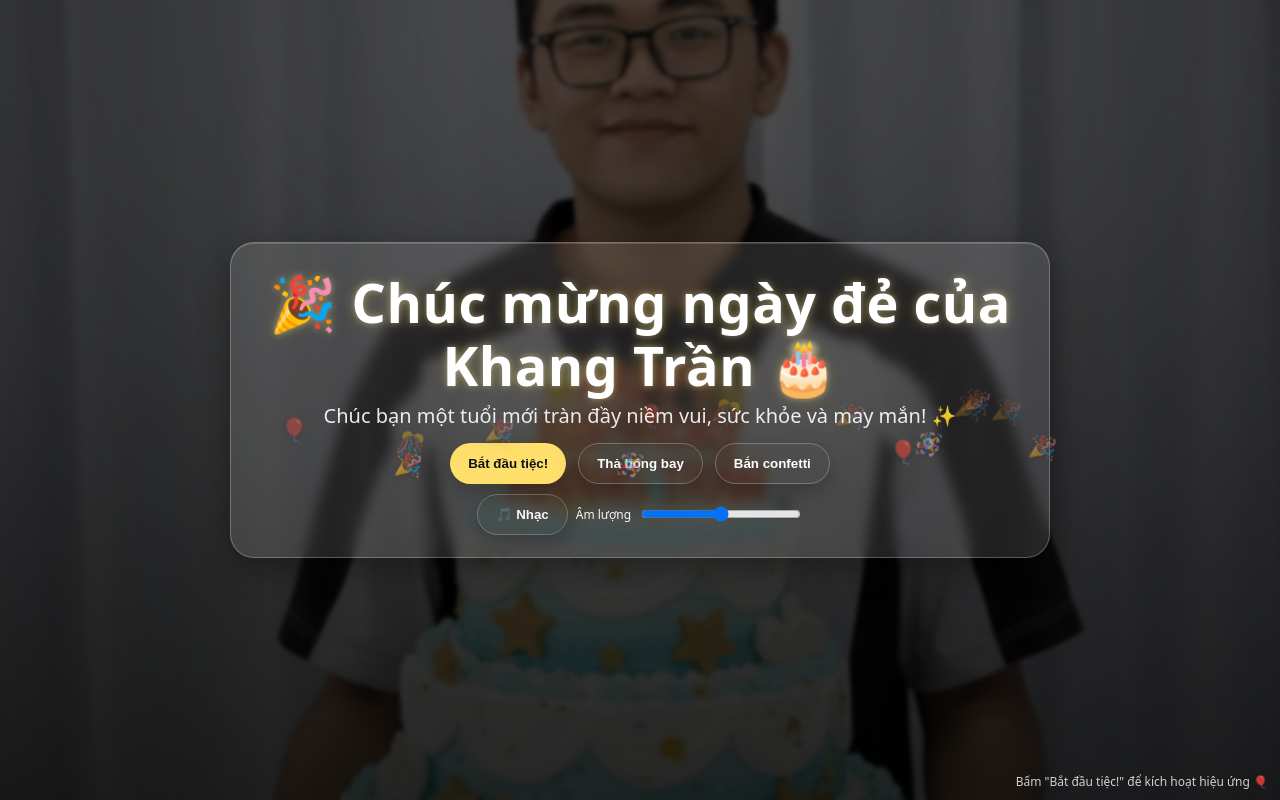
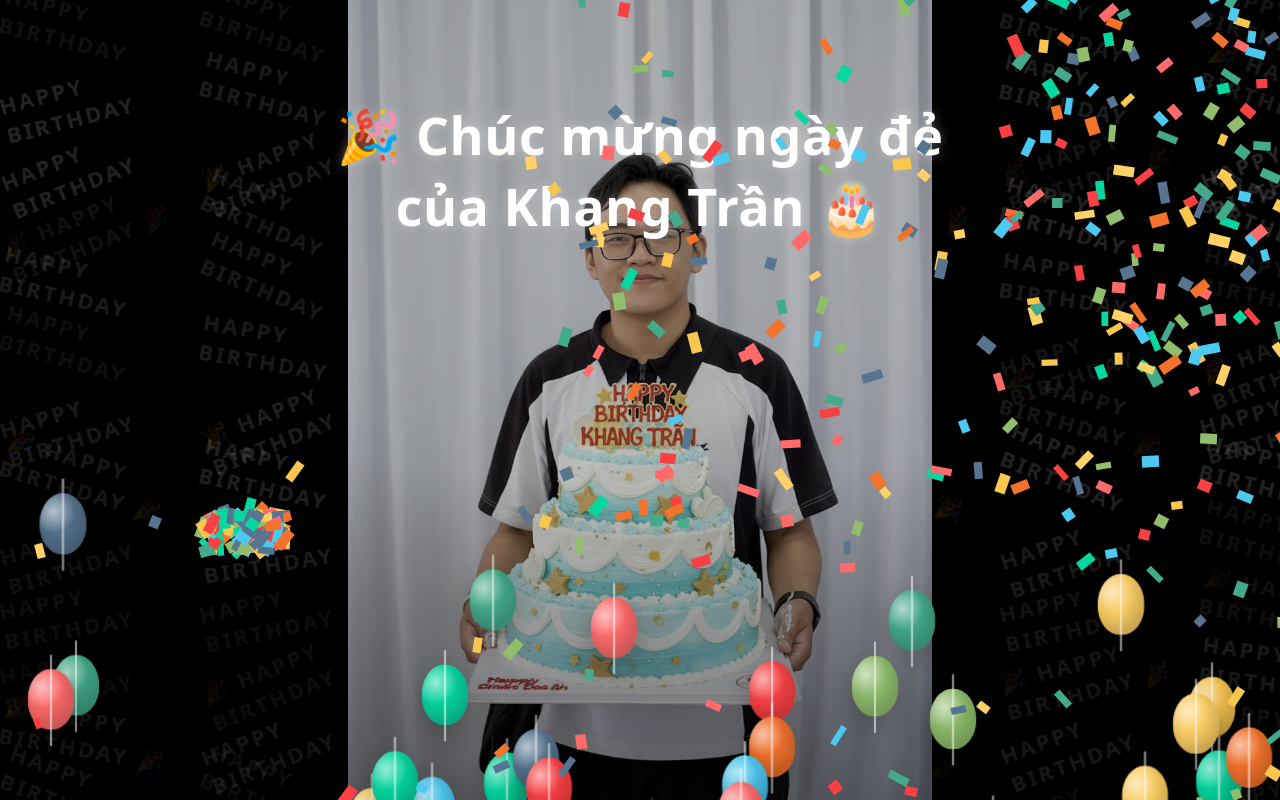
Before and after one commit to Ajahamana/Ajahamana.github.io, a plain HTML site: page index.html in a window 1280 px wide. Drawn offline with Linux system fonts and the light colour scheme.

Commit message:
Update index.html

```diff
--- a/index.html
+++ b/index.html
@@ -3,260 +3,145 @@
 <head>
   <meta charset="utf-8" />
   <meta name="viewport" content="width=device-width, initial-scale=1" />
-  <title>Chúc mừng ngày đẻ 🎉</title>
-  <meta name="description" content="Trang chúc mừng sinh nhật với hiệu ứng confetti, bóng bay và nền img.png" />
+  <title>Happy Birthday ✨</title>
+  <meta name="description" content="Trang sinh nhật tự động: confetti, bóng bay, nền img.png, lấp phần trống bằng chữ HAPPY BIRTHDAY và phát nhạc YouTube." />
   <link rel="preload" as="image" href="img.png">
   <style>
     :root{
-      --backdrop: rgba(0,0,0,.45);
-      --card: rgba(255,255,255,.12);
-      --card-border: rgba(255,255,255,.25);
-      --text: #fff;
-      --accent: #ffd54f;
+      --text:#fff;
+      --tint: rgba(0,0,0,.25);
+      --vignette: radial-gradient(120% 100% at 50% 10%, rgba(0,0,0,0) 50%, rgba(0,0,0,.45) 100%);
     }
-
     *{box-sizing:border-box}
     html,body{height:100%}
-    body{
-      margin:0; font-family: system-ui, -apple-system, Segoe UI, Roboto, Helvetica, Arial, "Apple Color Emoji", "Segoe UI Emoji";
-      color:var(--text); overflow:hidden;
-      background:#111;
-    }
+    body{margin:0; background:#000; color:var(--text); overflow:hidden; font-family: system-ui, -apple-system, Segoe UI, Roboto, Helvetica, Arial, "Apple Color Emoji", "Segoe UI Emoji"}
 
-    /* Background Image */
-    .bg::before{
-      content:""; position:fixed; inset:0; z-index:-2;
-      background:url('img.png') center/cover no-repeat fixed;
-      filter: saturate(1.05) brightness(.85);
-      transform: scale(1.02);
-    }
-    /* Soft overlay for readability */
-    .bg::after{
-      content:""; position:fixed; inset:0; z-index:-1;
-      background: radial-gradient(100% 120% at 50% 0%, rgba(0,0,0,0.25), rgba(0,0,0,0.75)), linear-gradient(var(--backdrop), var(--backdrop));
-      backdrop-filter: blur(2px);
-    }
+    /* 1) Bottom layer: dense repeated HAPPY BIRTHDAY pattern to fill khoảng trống */
+    .pattern{ position:fixed; inset:0; z-index:-3; display:grid; grid-template-columns: repeat(auto-fill, 200px); grid-auto-rows: 64px; align-content:stretch; justify-content:stretch; }
+    .pattern span{ display:flex; align-items:center; justify-content:center; font-weight:900; letter-spacing:.12em; font-size:22px; text-transform:uppercase; opacity:.12; user-select:none; pointer-events:none; color:#fff; filter: drop-shadow(0 1px 0 rgba(0,0,0,.4)); }
+    .pattern span:nth-child(odd){ opacity:.1 }
 
-    /* Center Stage */
-    .stage{
-      position:relative; height:100%; width:100%; display:grid; place-items:center; padding:24px;
-    }
-    .card{
-      width:min(820px, 92vw); padding:28px 28px 22px; border-radius:24px;
-      background: var(--card); border:1px solid var(--card-border);
-      box-shadow: 0 10px 30px rgba(0,0,0,.35), inset 0 1px 0 rgba(255,255,255,.15);
-      backdrop-filter: blur(6px) saturate(140%);
-    }
-    .title{
-      margin:0 0 6px; font-weight:800; text-align:center; line-height:1.15;
-      font-size: clamp(28px, 6vw, 54px);
-      letter-spacing:.5px;
-      text-shadow: 0 0 8px rgba(255,255,255,.35), 0 0 24px rgba(255,215,0,.25);
-      animation: glow 2.5s ease-in-out infinite alternate;
-    }
-    @keyframes glow{
-      from{ text-shadow: 0 0 6px rgba(255,255,255,.35), 0 0 14px rgba(255,215,0,.25);}
-      to{   text-shadow: 0 0 16px rgba(255,255,255,.55), 0 0 38px rgba(255,215,0,.45);}
-    }
+    /* 2) Middle layer: background image always fully visible (contain) */
+    .bg-image{ position:fixed; inset:0; z-index:-2; background: center/contain no-repeat url('img.png'); }
 
-    .subtitle{ text-align:center; opacity:.9; margin:0 0 12px; font-size: clamp(16px, 2.6vw, 20px); }
+    /* 3) Soft overlay to boost contrast and make text readable while giữ nguyên toàn vẹn ảnh */
+    .overlay{ position:fixed; inset:0; z-index:-1; background: var(--vignette), linear-gradient(var(--tint), var(--tint)); }
 
-    .cta{
-      margin-top:14px; display:flex; gap:12px; justify-content:center; flex-wrap:wrap;
-    }
-    .btn{
-      appearance:none; border:none; cursor:pointer; padding:12px 18px; border-radius:999px; font-weight:700;
-      color:#111; background:#ffdf6b; box-shadow: 0 8px 22px rgba(0,0,0,.25);
-      transition: transform .12s ease, box-shadow .12s ease, filter .12s ease;
-    }
-    .btn:hover{ transform: translateY(-1px); filter: brightness(1.05); box-shadow: 0 10px 26px rgba(0,0,0,.32); }
-    .btn:active{ transform: translateY(1px) scale(.99); }
-
-    .btn-outline{
-      color:var(--text); background:transparent; border:1px solid var(--card-border);
-    }
-
-    /* Floating emojis on the card header */
-    .floaties{ position:absolute; inset:0; pointer-events:none; }
-    .floaties span{
-      position:absolute; font-size:22px; opacity:.85; filter: drop-shadow(0 2px 4px rgba(0,0,0,.35));
-      animation: drift var(--dur, 8s) linear infinite;
-    }
-    @keyframes drift{
-      0%{ transform: translateY(0) translateX(0) rotate(0deg); opacity: .1; }
-      10%{ opacity:.85 }
-      100%{ transform: translateY(-140px) translateX(var(--dx, 40px)) rotate(20deg); opacity:.05; }
-    }
-
-    /* Confetti Canvas */
-    canvas#confetti{ position:fixed; inset:0; pointer-events:none; z-index:5; }
+    /* Confetti canvas on top */
+    canvas#confetti{ position:fixed; inset:0; z-index:5; pointer-events:none }
 
     /* Balloons */
     .balloon{ position:fixed; bottom:-160px; width:46px; height:60px; border-radius:50% 50% 48% 48%;
       background: radial-gradient(circle at 30% 30%, rgba(255,255,255,.6), rgba(255,255,255,0) 40%), var(--color, #f55);
       box-shadow: inset -6px -10px 16px rgba(0,0,0,.2), 0 10px 30px rgba(0,0,0,.25);
       transform: translateX(-50%);
-      z-index: 3;
+      z-index:3
     }
-    .balloon::after{ content:""; position:absolute; bottom:-16px; left:50%; width:2px; height:90px; background:rgba(255,255,255,.75); transform: translateX(-50%); opacity:.75 }
-    @keyframes floatUp{
-      0%{ transform: translate(-50%, 0) scale(1); opacity:0 }
-      5%{ opacity:1 }
-      100%{ transform: translate(-50%, -110vh) scale(1.05); opacity:.95 }
-    }
+    .balloon::after{ content:""; position:absolute; bottom:-16px; left:50%; width:2px; height:90px; background:rgba(255,255,255,.75); transform: translateX(-50%); opacity:.8 }
+    @keyframes floatUp{ 0%{ transform: translate(-50%, 0) scale(1); opacity:0 } 5%{ opacity:1 } 100%{ transform: translate(-50%, -110vh) scale(1.05); opacity:.95 } }
 
-    /* Footer note */
-    .footer{ position:fixed; bottom:10px; right:12px; font-size:12px; opacity:.8 }
-
-    /* Audio control */
-    .audio{ display:flex; align-items:center; gap:8px; opacity:.95 }
-    .audio input[type="range"]{ width:160px }
-
-    /* Small screens */
-    @media (max-width: 480px){
-      .btn{ padding:10px 14px }
-      .balloon{ width:40px; height:54px }
-    }
+    /* Title watermark (no controls) */
+    .title{ position:fixed; left:50%; top:8%; transform:translateX(-50%); text-align:center; font-weight:800; letter-spacing:.5px; text-shadow:0 0 12px rgba(255,255,255,.35); font-size:clamp(28px,5vw,52px); }
   </style>
 </head>
 <body>
-  <div class="bg" aria-hidden="true"></div>
+  <!-- Dense text layer to fill any letterbox around the contained image -->
+  <div class="pattern" aria-hidden="true" id="pattern"></div>
+
+  <!-- Background image kept entirely visible (contain) -->
+  <div class="bg-image" aria-label="Background image"></div>
+  <div class="overlay" aria-hidden="true"></div>
+
+  <h1 class="title">🎉 Chúc mừng ngày đẻ của Khang Trần 🎂</h1>
+
+  <!-- Effects -->
   <canvas id="confetti"></canvas>
 
-  <div class="stage">
-    <section class="card">
-      <div class="floaties" aria-hidden="true"></div>
-      <h1 class="title">🎉 Chúc mừng <span id="name">ngày đẻ của Khang Trần</span> 🎂</h1>
-      <p class="subtitle" id="tagline">Chúc bạn một tuổi mới tràn đầy niềm vui, sức khỏe và may mắn! ✨</p>
-
-      <div class="cta">
-        <button class="btn" id="partyBtn">Bắt đầu tiệc!</button>
-        <button class="btn btn-outline" id="balloonBtn">Thả bóng bay</button>
-        <button class="btn btn-outline" id="confettiBtn">Bắn confetti</button>
-      </div>
-
-      <div class="cta" style="margin-top:10px">
-        <div class="audio">
-          <button class="btn btn-outline" id="musicBtn" title="Phát/Ngừng nhạc">🎵 Nhạc</button>
-          <label for="vol" style="font-size:12px">Âm lượng</label>
-          <input id="vol" type="range" min="0" max="1" step="0.01" value="0.5">
-        </div>
-      </div>
-    </section>
-  </div>
-
-  <div class="footer">Bấm "Bắt đầu tiệc!" để kích hoạt hiệu ứng 🎈</div>
-
-  <audio id="music" preload="auto">
-    <source src="" type="audio/mpeg">
-  </audio>
+  <!-- Hidden YouTube background player (may be muted by browser autoplay policy) -->
+  <div id="ytbg" style="position:fixed; inset:0; z-index:0; pointer-events:none; opacity:0"></div>
 
 <script>
 (function(){
-  const nameEl = document.getElementById('name');
-  const taglineEl = document.getElementById('tagline');
-  const partyBtn = document.getElementById('partyBtn');
-  const confettiBtn = document.getElementById('confettiBtn');
-  const balloonBtn = document.getElementById('balloonBtn');
-  const musicBtn = document.getElementById('musicBtn');
-  const vol = document.getElementById('vol');
-  const music = document.getElementById('music');
+  // ======== 1) Build dense HAPPY BIRTHDAY pattern grid ========
+  const pattern = document.getElementById('pattern');
+  function fillPattern(){
+    pattern.innerHTML = '';
+    const tileW = 200, tileH = 64;
+    const cols = Math.ceil(innerWidth / tileW) + 2;
+    const rows = Math.ceil(innerHeight / tileH) + 2;
+    pattern.style.gridTemplateColumns = `repeat(${cols}, ${tileW}px)`;
+    pattern.style.gridAutoRows = `${tileH}px`;
+    const words = ['HAPPY BIRTHDAY','HAPPY BIRTHDAY','HAPPY BIRTHDAY','🎉 HAPPY BIRTHDAY 🎉'];
+    for(let r=0;r<rows;r++){
+      for(let c=0;c<cols;c++){
+        const s = document.createElement('span');
+        s.textContent = words[(r+c)%words.length];
+        const rot = (Math.random()<0.5? -1:1) * (8 + Math.random()*15); // nghiêng trái/phải
+        s.style.transform = `rotate(${rot}deg)`;
+        s.style.opacity = (0.08 + Math.random()*0.12).toFixed(2);
+        pattern.appendChild(s);
+      }
+    }
+  }
+  fillPattern();
+  addEventListener('resize', fillPattern);
 
-  // You can set your mp3 URL here (optional)
-  // music.src = 'happy-birthday.mp3';
-
-  // Subtle typewriter effect for the tagline
-  const fullText = taglineEl.textContent;
-  taglineEl.textContent = '';
-  let i = 0; const type = () => { if(i <= fullText.length){ taglineEl.textContent = fullText.slice(0,i++); requestAnimationFrame(type);} }; type();
-
-  // Floaty emojis inside card
-  const floaties = document.querySelector('.floaties');
-  const emojis = ['🎈','🎉','✨','💫','🎊','🪅'];
-  for(let k=0;k<14;k++){
-    const s = document.createElement('span');
-    s.textContent = emojis[Math.floor(Math.random()*emojis.length)];
-    s.style.left = Math.random()*100 + '%';
-    s.style.bottom = (Math.random()*40) + 'px';
-    s.style.setProperty('--dx', (Math.random()*120-60)+'px');
-    s.style.setProperty('--dur', (6 + Math.random()*6) + 's');
-    floaties.appendChild(s);
-  }
-
-  // Confetti setup
-  const confettiCanvas = document.getElementById('confetti');
-  const ctx = confettiCanvas.getContext('2d');
-  let W, H; const resize = () => { W = confettiCanvas.width = innerWidth; H = confettiCanvas.height = innerHeight; }; resize();
+  // ======== 2) Confetti + balloons auto-run ========
+  const canvas = document.getElementById('confetti');
+  const ctx = canvas.getContext('2d');
+  let W,H; function resize(){ W = canvas.width = innerWidth; H = canvas.height = innerHeight; } resize();
   addEventListener('resize', resize);
 
   const COLORS = ['#f94144','#f3722c','#f9c74f','#90be6d','#43aa8b','#577590','#ff6b6b','#ffd166','#06d6a0','#4cc9f0'];
   let pieces = [];
-  function spawnConfetti(count=140, burstX=W/2, burstY=H/3){
+  function burst(count=200, x=W/2, y=H*0.6){
     for(let i=0;i<count;i++){
-      pieces.push({
-        x: burstX + (Math.random()*80-40), y: burstY + (Math.random()*40-20),
-        w: 6 + Math.random()*6, h: 10 + Math.random()*12,
-        color: COLORS[Math.random()*COLORS.length|0],
-        vx: (Math.random()*6 - 3), vy: (Math.random()*-6 - 4),
-        rot: Math.random()*Math.PI, vr: Math.random()*0.2 - 0.1,
-        life: 0, maxLife: 240 + Math.random()*120
-      });
+      pieces.push({ x:x+(Math.random()*80-40), y:y+(Math.random()*40-20), w:6+Math.random()*6, h:10+Math.random()*12,
+        c: COLORS[Math.random()*COLORS.length|0], vx:(Math.random()*6-3), vy:(Math.random()*-6-4), r:Math.random()*3.14, vr:Math.random()*0.2-0.1, l:0, ml:240+Math.random()*160 });
     }
   }
-
   function tick(){
     ctx.clearRect(0,0,W,H);
-    pieces.forEach(p=>{
-      p.vy += 0.08; // gravity
-      p.x += p.vx; p.y += p.vy; p.rot += p.vr; p.life++;
-      if(p.y > H + 40) p.life = p.maxLife; // offscreen
-      ctx.save();
-      ctx.translate(p.x, p.y); ctx.rotate(p.rot);
-      ctx.fillStyle = p.color; ctx.fillRect(-p.w/2, -p.h/2, p.w, p.h);
-      ctx.restore();
-    });
-    pieces = pieces.filter(p=>p.life < p.maxLife);
+    pieces.forEach(p=>{ p.vy+=0.08; p.x+=p.vx; p.y+=p.vy; p.r+=p.vr; p.l++; ctx.save(); ctx.translate(p.x,p.y); ctx.rotate(p.r); ctx.fillStyle=p.c; ctx.fillRect(-p.w/2,-p.h/2,p.w,p.h); ctx.restore(); });
+    pieces = pieces.filter(p=>p.l<p.ml && p.y<H+50);
     requestAnimationFrame(tick);
   }
   tick();
 
-  function randomX(){ return 30 + Math.random()*(innerWidth-60); }
-  function randomColor(){ return COLORS[Math.random()*COLORS.length|0]; }
-
   function spawnBalloon(){
-    const b = document.createElement('div');
-    b.className = 'balloon';
-    b.style.left = randomX() + 'px';
-    b.style.setProperty('--color', randomColor());
-    const dur = 8 + Math.random()*8;
-    b.style.animation = `floatUp ${dur}s linear forwards`;
-    document.body.appendChild(b);
-    b.addEventListener('animationend', ()=> b.remove());
+    const b = document.createElement('div'); b.className='balloon'; b.style.left = (30 + Math.random()*(innerWidth-60)) + 'px';
+    b.style.setProperty('--color', COLORS[Math.random()*COLORS.length|0]);
+    const dur = 8 + Math.random()*10; b.style.animation = `floatUp ${dur}s linear forwards`;
+    document.body.appendChild(b); b.addEventListener('animationend', ()=> b.remove());
   }
 
-  // Button actions
-  partyBtn.addEventListener('click', ()=>{
-    spawnConfetti(220, W/2, H*0.65);
-    for(let n=0;n<14;n++) setTimeout(spawnBalloon, n*180);
-    try{ music.play(); }catch(e){}
-  });
-  confettiBtn.addEventListener('click', ()=> spawnConfetti(160, W*Math.random(), H*(.35+.4*Math.random())));
-  balloonBtn.addEventListener('click', ()=>{ for(let n=0;n<10;n++) setTimeout(spawnBalloon, n*160); });
+  // Auto sequence
+  burst(260);
+  for(let i=0;i<14;i++) setTimeout(spawnBalloon, i*220);
+  // Periodic small bursts
+  setInterval(()=> burst(120, Math.random()*W, H*(.35+.4*Math.random())), 1000);
+  // Periodic balloons
+  setInterval(()=>{ for(let i=0;i<4;i++) setTimeout(spawnBalloon, i*180); }, 1000);
 
-  // Music controls
-  musicBtn.addEventListener('click', ()=>{
-    if(!music.src){
-      alert('Mẹo: đặt file \'happy-birthday.mp3\' cùng thư mục hoặc chỉnh music.src trong script.');
-      return;
-    }
-    if(music.paused) music.play(); else music.pause();
-  });
-  vol.addEventListener('input', ()=> music.volume = +vol.value);
-
-  // Accessibility: space/enter to fire party
-  addEventListener('keydown', (e)=>{
-    if(e.code==='Space' || e.key==='Enter'){ partyBtn.click(); }
-  });
+  // ======== 3) YouTube background music (no UI) ========
+  // NOTE: Trình duyệt có thể chặn autoplay với âm thanh. Mình cố gắng bật tự động; nếu bị chặn, nhạc sẽ tắt/muted cho đến khi có tương tác người dùng.
+  const YT_SRC = 'https://www.youtube.com/iframe_api';
+  const tag = document.createElement('script'); tag.src = YT_SRC; document.head.appendChild(tag);
+  const ytDiv = document.getElementById('ytbg');
+  const params = new URLSearchParams(location.search);
+  const videoId = params.get('videoId') || 'hVZ0-2dU5Yw'; // Bạn có thể thay ID khác nếu muốn
+  window.onYouTubeIframeAPIReady = function(){
+    const player = new YT.Player('ytbg', {
+      width:'100%', height:'100%', videoId,
+      playerVars:{ autoplay:1, controls:0, disablekb:1, fs:0, iv_load_policy:3, modestbranding:1, rel:0, start:0, playsinline:1, loop:1, playlist:videoId },
+      events:{ onReady: (e)=>{
+        // Thử phát với âm lượng mặc định
+        try{ e.target.setVolume(80); e.target.playVideo(); e.target.unMute(); }catch(err){}
+        // Nếu bị chặn, phát ở chế độ mute để đảm bảo chạy nền
+        setTimeout(()=>{ if(e.target.isMuted && e.target.isMuted()){ try{ e.target.playVideo(); }catch(_){} } }, 500);
+      }}
+    });
+  }
 })();
 </script>
 </body>
```
